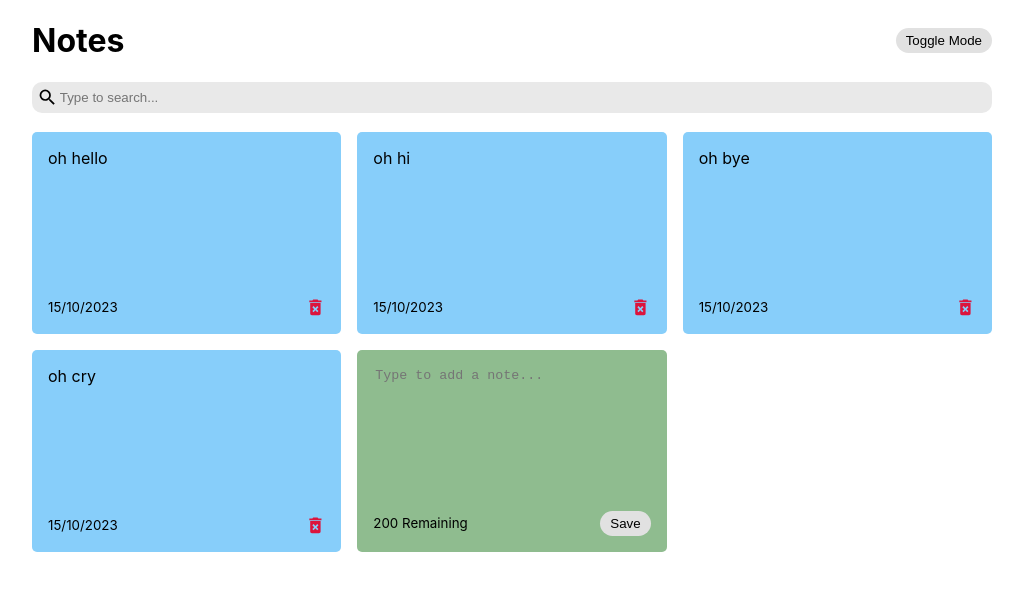
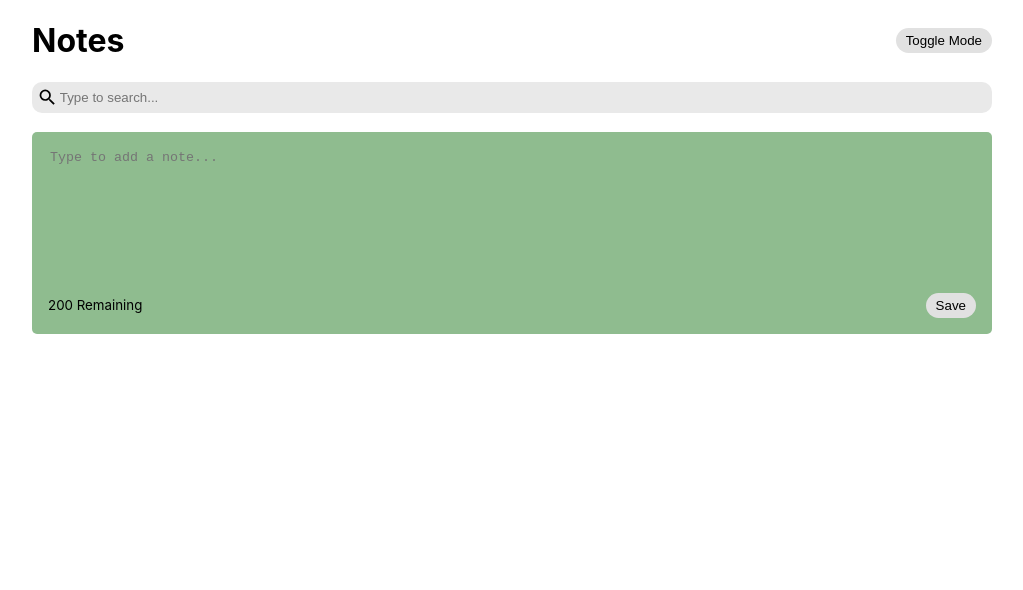
Before and after one commit to salizarana/react-notes, a React (Create React App) app: page / in a window 1280 px wide. Shown: the top 590 px of the page, without its empty margins (128-1151 px from the left). Built offline with nearby package versions, Linux system fonts and the light colour scheme.

Commit message:
Fix issue.

```diff
--- a/src/App.js
+++ b/src/App.js
@@ -1,36 +1,33 @@
-import { useState } from "react";
+import { useEffect, useState } from "react";
 import { nanoid } from "nanoid";
 import NotesList from "./components/NotesList";
 import Search from "./components/Search";
 import Header from "./components/Header";
 
 const App = () => {
-  const [notes, setNotes] = useState([
-    {
-      id: nanoid(),
-      text: "oh hello",
-      date: "15/10/2023",
-    },
-    {
-      id: nanoid(),
-      text: "oh hi",
-      date: "15/10/2023",
-    },
-    {
-      id: nanoid(),
-      text: "oh bye",
-      date: "15/10/2023",
-    },
-    {
-      id: nanoid(),
-      text: "oh cry",
-      date: "15/10/2023",
-    },
-  ]);
+  const [notes, setNotes] = useState(() => {
+    const savedNotes = localStorage.getItem("react-notes-app-data");
+
+    if (savedNotes == null) return [];
+
+    return JSON.parse(savedNotes);
+  });
 
   const [searchText, setSearchText] = useState("");
 
   const [darkMode, setDarkMode] = useState(false);
+
+  // useEffect(() => {
+  //   const savedNotes = JSON.parse(localStorage.getItem("react-notes-app-data"));
+
+  //   if (savedNotes) {
+  //     setNotes(savedNotes);
+  //   }
+  // }, []);
+
+  useEffect(() => {
+    localStorage.setItem("react-notes-app-data", JSON.stringify(notes));
+  }, [notes]);
 
   const addNote = (text) => {
     const date = new Date();
```
